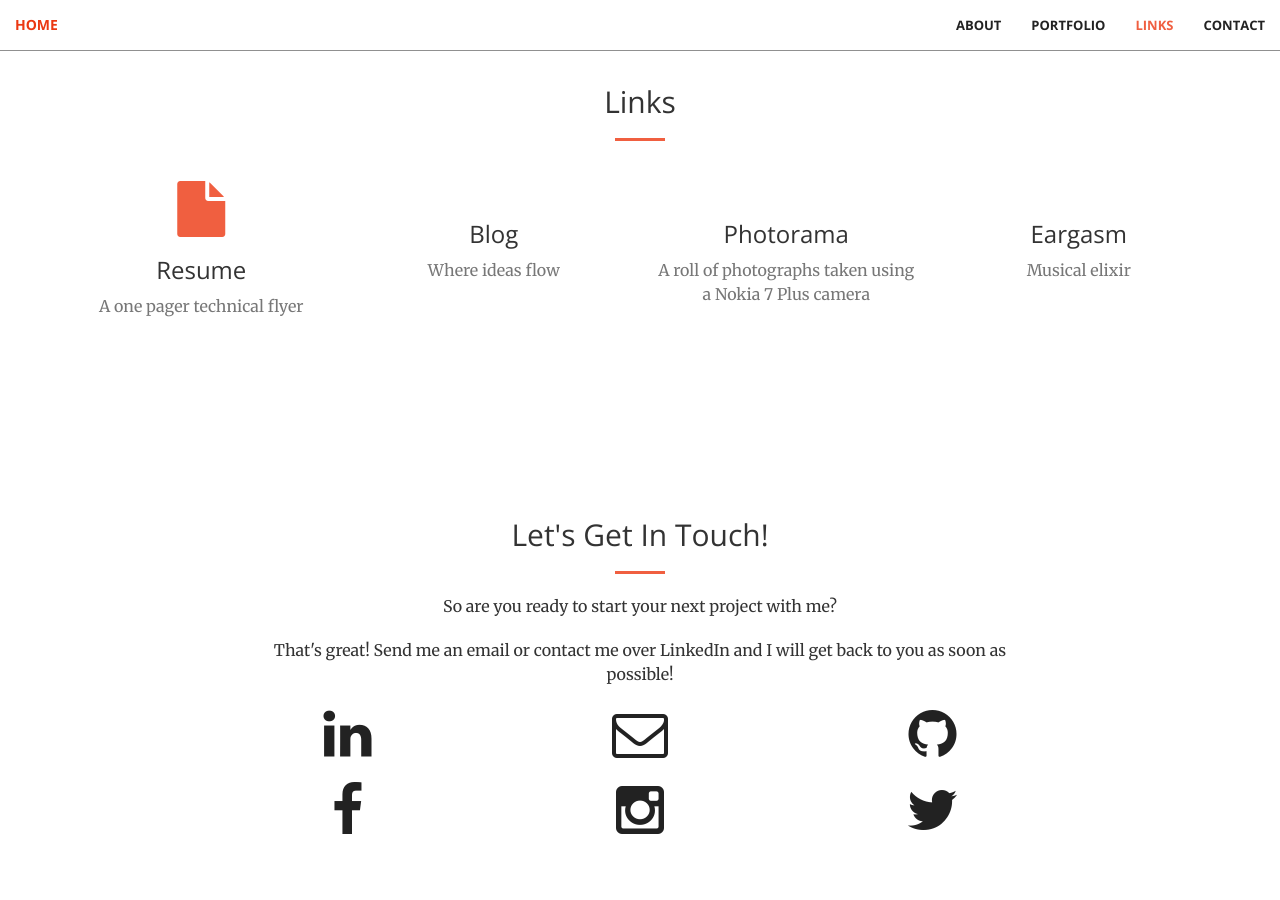
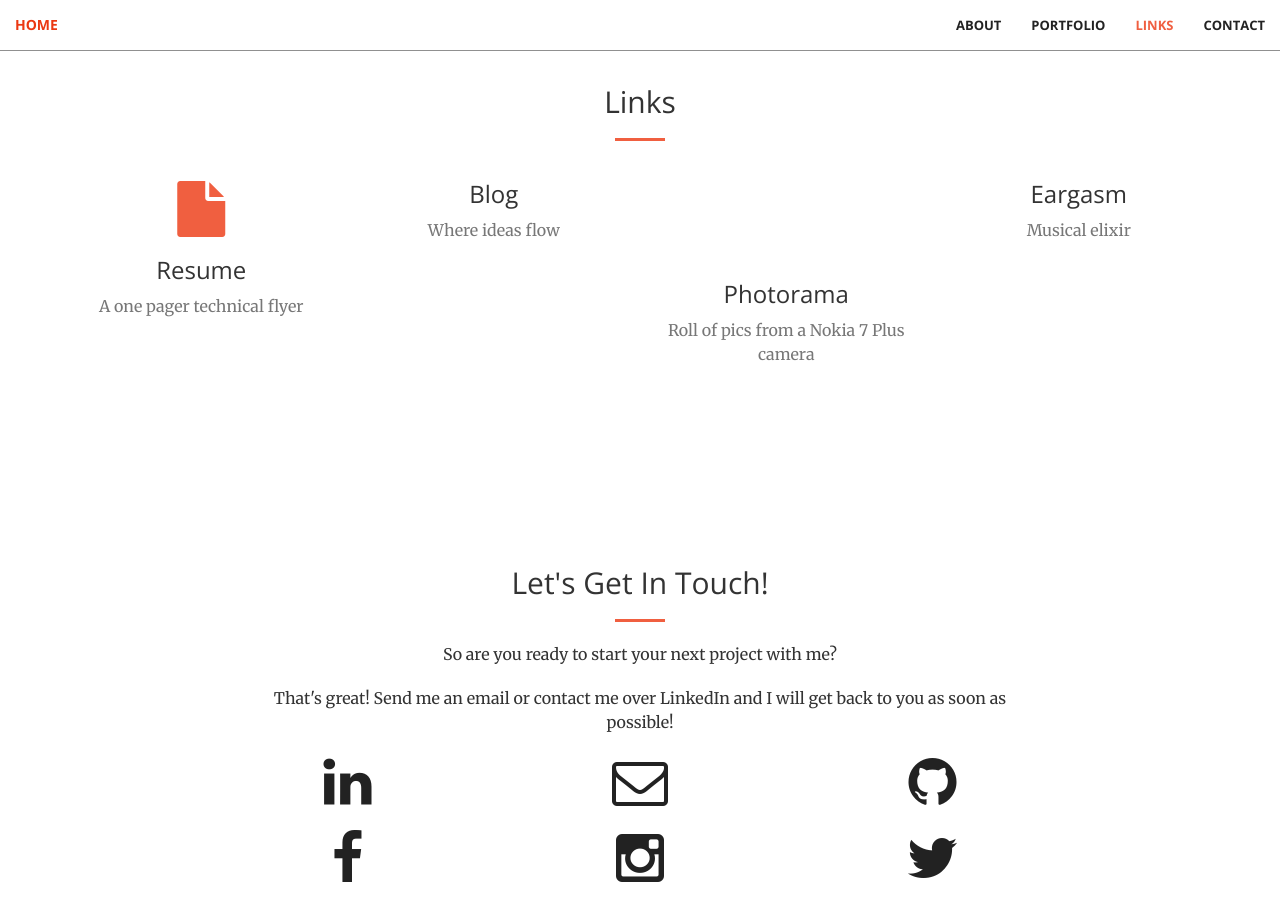
Before and after one commit to patriaabhishek/patriaabhishek.github.io, a Jekyll site: the page built from index.html, in a window 1280 px wide and 900 px high, scrolled down 2110 px. Built offline with Jekyll 4.4.1, drawn with Linux system fonts in a browser that asks for light colours.

Commit message:
Added icons for links 2

```diff
--- a/_includes/links.html
+++ b/_includes/links.html
@@ -18,21 +18,21 @@
             </div>
             <div class="col-lg-3 col-md-6 text-center">
                 <div class="service-box">
-                    <i class="fa fa-4x fa-blog wow bounceIn text-primary" data-wow-delay=".1s"></i>
+                    <i class="fas fa-4x fa-blog wow bounceIn text-primary" data-wow-delay=".1s"></i>
                     <h3>Blog</h3>
                     <p class="text-muted">Where ideas flow</p>
                 </div>
             </div>
             <div class="col-lg-3 col-md-6 text-center">
                 <div class="service-box">
-                    <i class="fa fa-4x fa-camera-o wow bounceIn text-primary" data-wow-delay=".2s"></i>
+                    <i class="fas fa-4x fa-camera wow bounceIn text-primary" data-wow-delay=".2s"></i>
                     <h3>Photorama</h3>
-                    <p class="text-muted">A roll of photographs taken using a Nokia 7 Plus camera</p>
+                    <p class="text-muted">Roll of pics from a Nokia 7 Plus camera</p>
                 </div>
             </div>
             <div class="col-lg-3 col-md-6 text-center">
                 <div class="service-box">
-                    <i class="fa fa-4x fa-guitar wow bounceIn text-primary" data-wow-delay=".3s"></i>
+                    <i class="fas fas-4x fa-guitar wow bounceIn text-primary" data-wow-delay=".3s"></i>
                     <h3>Eargasm</h3>
                     <p class="text-muted">Musical elixir</p>
                 </div>
```
